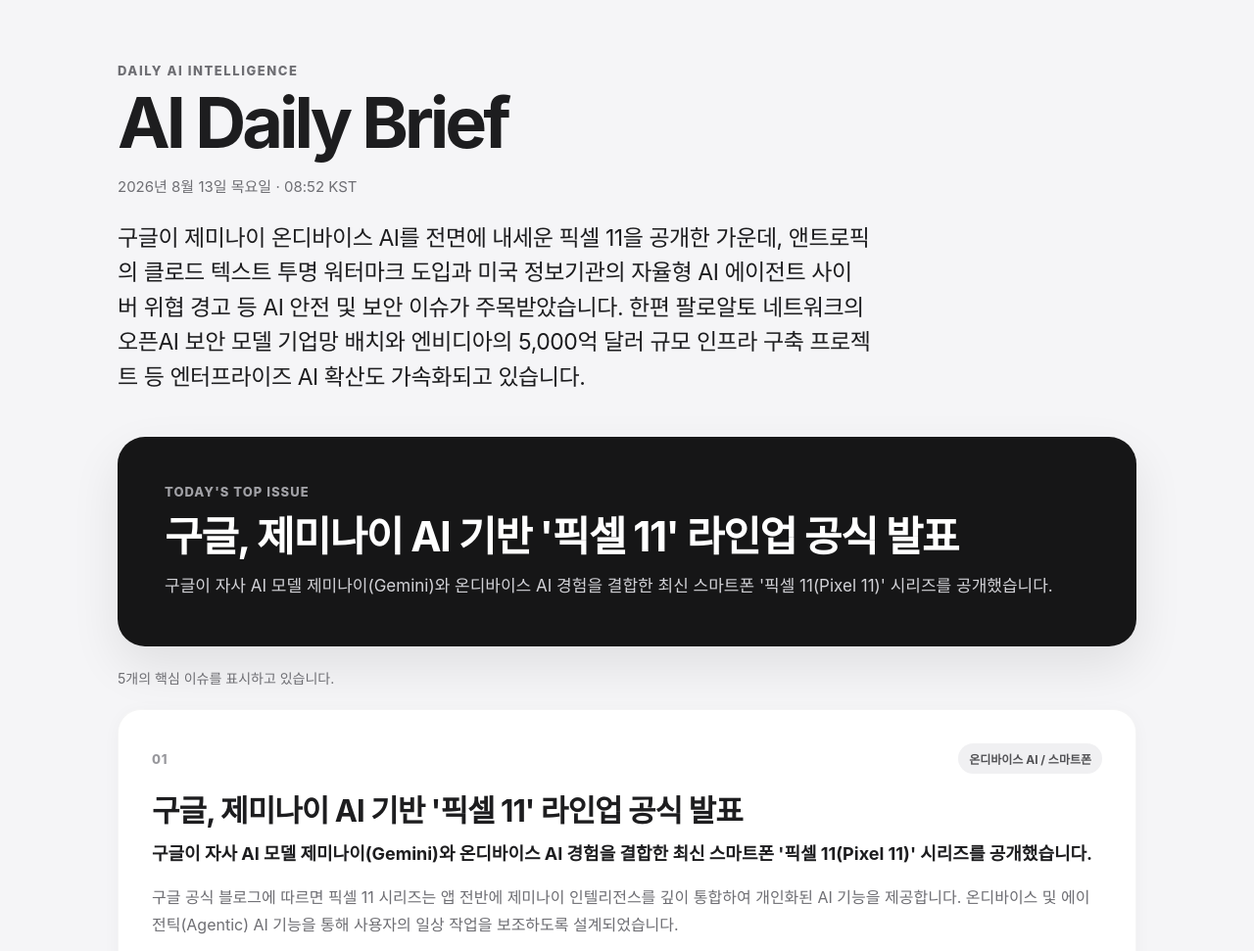
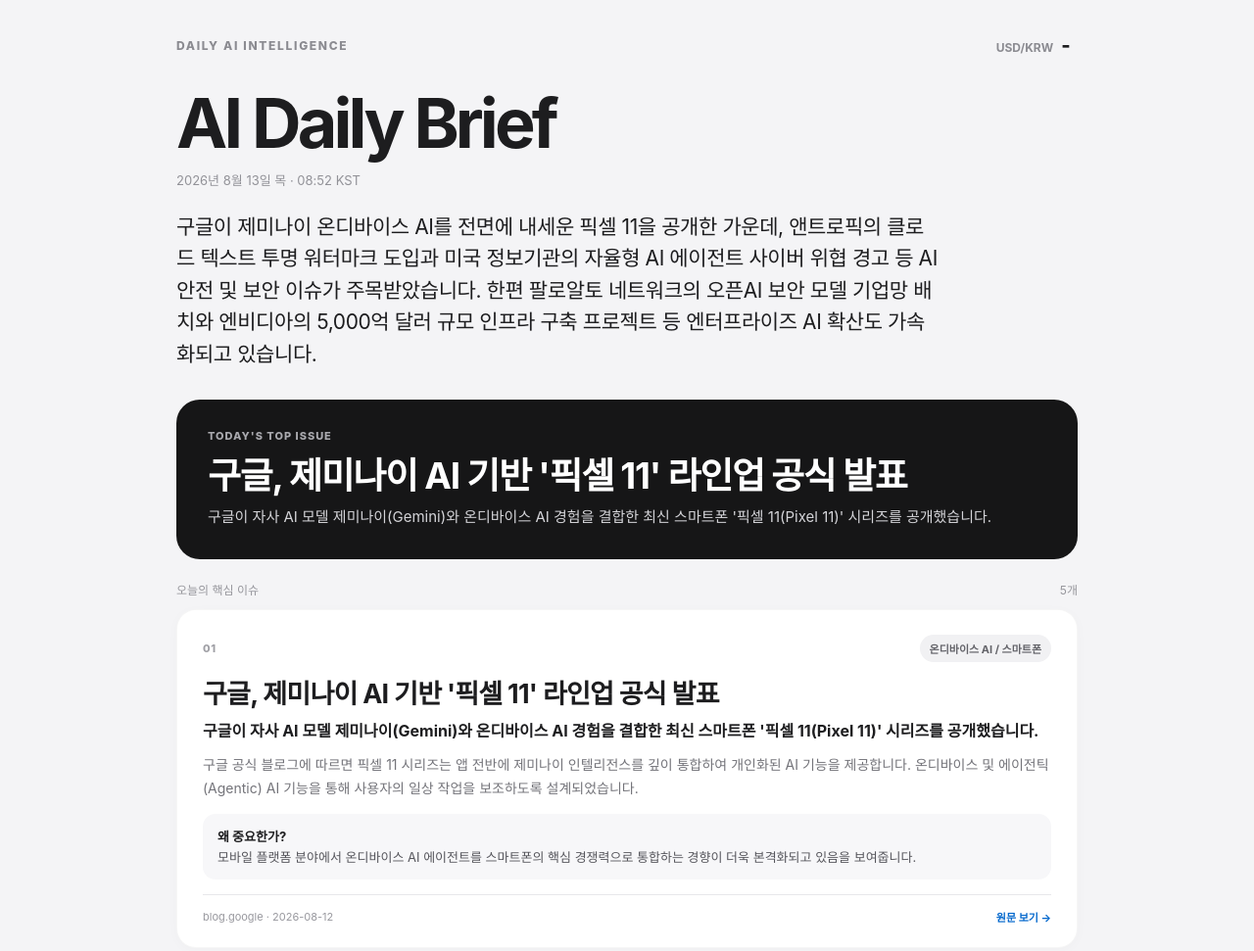
Before and after one commit to jaemin882-sys/ai-daily-brief, a plain HTML site: page index.html in a window 1280 px wide. Shown: the top 971 px of the page at 98% size. Drawn offline with Linux system fonts and the light colour scheme.

Commit message:
Add files via upload

```diff
--- a/index.html
+++ b/index.html
@@ -3,129 +3,292 @@
 <head>
   <meta charset="utf-8" />
   <meta name="viewport" content="width=device-width, initial-scale=1" />
-  <meta name="theme-color" content="#f5f5f7" />
+  <meta name="theme-color" content="#f4f4f6" />
   <title>AI Daily Brief</title>
   <style>
     :root {
-      --bg: #f5f5f7;
-      --card: rgba(255,255,255,.92);
-      --text: #1d1d1f;
-      --sub: #6e6e73;
-      --line: #e5e5e7;
-      --accent: #0071e3;
-      --dark: #161617;
+      --bg:#f4f4f6;
+      --card:#fff;
+      --text:#1d1d1f;
+      --muted:#74747a;
+      --line:#e7e7ea;
+      --dark:#161617;
+      --accent:#0066cc;
+      --soft:#f7f7f9;
     }
-    * { box-sizing: border-box; }
-    html { scroll-behavior: smooth; }
+
+    * { box-sizing:border-box; }
     body {
-      margin: 0;
-      font-family: -apple-system, BlinkMacSystemFont, "Pretendard", "Segoe UI", sans-serif;
-      background: var(--bg);
-      color: var(--text);
-      -webkit-font-smoothing: antialiased;
+      margin:0;
+      background:var(--bg);
+      color:var(--text);
+      font-family:-apple-system,BlinkMacSystemFont,"Pretendard","Segoe UI",sans-serif;
+      -webkit-font-smoothing:antialiased;
     }
-    .wrap { width: min(1040px, calc(100% - 36px)); margin: 0 auto; }
-    header { padding: 64px 0 34px; }
-    .eyebrow {
-      font-size: 13px; font-weight: 800; letter-spacing: .12em;
-      color: var(--sub); text-transform: uppercase;
+
+    .wrap {
+      width:min(920px, calc(100% - 34px));
+      margin:0 auto;
+      padding:34px 0 72px;
     }
-    h1 {
-      margin: 10px 0 8px;
-      font-size: clamp(42px, 7vw, 72px);
-      line-height: .98; letter-spacing: -.055em;
+
+    .topbar {
+      display:flex;
+      justify-content:space-between;
+      align-items:center;
+      gap:18px;
+      margin-bottom:34px;
     }
-    .meta { margin-top: 18px; color: var(--sub); font-size: 15px; }
-    .intro {
-      margin-top: 26px; max-width: 770px;
-      font-size: clamp(18px, 2.5vw, 23px);
-      line-height: 1.55; letter-spacing: -.02em;
+
+    .brand-mini {
+      font-size:12px;
+      font-weight:800;
+      letter-spacing:.14em;
+      color:#8b8b91;
+      text-transform:uppercase;
     }
+
+    .fx {
+      display:flex;
+      align-items:baseline;
+      gap:8px;
+      white-space:nowrap;
+    }
+
+    .fx-label {
+      font-size:12px;
+      font-weight:750;
+      color:#8b8b91;
+    }
+
+    .fx-value {
+      font-size:20px;
+      font-weight:800;
+      letter-spacing:-.03em;
+    }
+
+    .fx-date {
+      font-size:11px;
+      color:#a2a2a8;
+    }
+
+    .headline h1 {
+      margin:0;
+      font-size:clamp(44px,7vw,70px);
+      line-height:.98;
+      letter-spacing:-.055em;
+    }
+
+    .meta {
+      margin-top:13px;
+      font-size:13px;
+      color:#929298;
+    }
+
+    .daily-summary {
+      margin-top:23px;
+      font-size:clamp(17px,2.2vw,21px);
+      line-height:1.55;
+      letter-spacing:-.02em;
+      max-width:780px;
+    }
+
     .hero {
-      margin: 8px 0 22px;
-      border-radius: 28px;
-      padding: clamp(28px, 5vw, 48px);
-      background: var(--dark); color: white;
-      box-shadow: 0 20px 50px rgba(0,0,0,.09);
+      margin-top:30px;
+      padding:30px 32px;
+      border-radius:24px;
+      background:var(--dark);
+      color:#fff;
     }
-    .hero-label { color: #a1a1a6; font-size: 13px; font-weight: 800; letter-spacing: .08em; }
+
+    .hero-label {
+      font-size:11px;
+      font-weight:800;
+      letter-spacing:.09em;
+      color:#a9a9ae;
+    }
+
     .hero h2 {
-      margin: 13px 0 12px;
-      font-size: clamp(27px, 4vw, 42px);
-      line-height: 1.18; letter-spacing: -.035em;
+      margin:11px 0 8px;
+      font-size:clamp(25px,3.8vw,37px);
+      line-height:1.22;
+      letter-spacing:-.035em;
     }
-    .hero p { color: #d2d2d7; font-size: 17px; line-height: 1.65; margin: 0; }
-    .grid { display: grid; gap: 18px; }
+
+    .hero p {
+      margin:0;
+      color:#d4d4d8;
+      font-size:15px;
+      line-height:1.65;
+    }
+
+    .section-head {
+      display:flex;
+      justify-content:space-between;
+      align-items:center;
+      margin:22px 0 12px;
+      color:#96969c;
+      font-size:12px;
+    }
+
+    .grid {
+      display:grid;
+      gap:14px;
+    }
+
     .card {
-      border: 1px solid rgba(0,0,0,.04);
-      border-radius: 24px;
-      padding: clamp(24px, 4vw, 34px);
-      background: var(--card);
-      box-shadow: 0 3px 18px rgba(0,0,0,.035);
+      background:var(--card);
+      border-radius:20px;
+      padding:25px 26px 23px;
+      border:1px solid rgba(0,0,0,.035);
+      box-shadow:0 2px 12px rgba(0,0,0,.025);
     }
-    .card-top { display: flex; align-items: center; justify-content: space-between; gap: 12px; }
-    .num { font-weight: 800; color: #98989d; font-size: 13px; letter-spacing: .06em; }
+
+    .card-top {
+      display:flex;
+      align-items:center;
+      justify-content:space-between;
+      gap:12px;
+    }
+
+    .num {
+      font-size:11px;
+      font-weight:800;
+      color:#a0a0a6;
+      letter-spacing:.06em;
+    }
+
     .tag {
-      background: #f0f0f2; border-radius: 999px;
-      padding: 7px 11px; font-size: 12px; font-weight: 750; color: #515154;
+      padding:6px 10px;
+      border-radius:999px;
+      background:#f1f1f3;
+      font-size:11px;
+      font-weight:750;
+      color:#626268;
     }
+
     .card h3 {
-      margin: 18px 0 10px;
-      font-size: clamp(23px, 3.5vw, 31px);
-      line-height: 1.27; letter-spacing: -.03em;
+      margin:15px 0 8px;
+      font-size:clamp(21px,3vw,27px);
+      line-height:1.3;
+      letter-spacing:-.028em;
     }
+
     .summary {
-      margin: 0 0 15px;
-      font-size: 18px; line-height: 1.6; font-weight: 650;
+      margin:0;
+      font-size:16px;
+      line-height:1.55;
+      font-weight:650;
     }
+
     .detail {
-      margin: 0; color: var(--sub);
-      font-size: 16px; line-height: 1.75;
+      margin:10px 0 0;
+      color:var(--muted);
+      font-size:14px;
+      line-height:1.68;
     }
+
     .why {
-      margin-top: 20px; padding: 16px 18px;
-      background: #f7f7f9; border-radius: 15px;
-      font-size: 14px; line-height: 1.65; color: #515154;
+      margin-top:15px;
+      padding:13px 15px;
+      border-radius:13px;
+      background:var(--soft);
+      font-size:13px;
+      line-height:1.58;
+      color:#56565c;
     }
-    .why b { color: var(--text); }
+
+    .why b {
+      color:var(--text);
+    }
+
     .source-row {
-      margin-top: 20px; padding-top: 18px;
-      border-top: 1px solid var(--line);
-      display: flex; align-items: center; justify-content: space-between; gap: 12px;
-      font-size: 13px; color: var(--sub);
+      margin-top:15px;
+      padding-top:14px;
+      border-top:1px solid var(--line);
+      display:flex;
+      justify-content:space-between;
+      align-items:center;
+      gap:12px;
+      font-size:11px;
+      color:#98989e;
     }
+
     .source-row a {
-      color: var(--accent); text-decoration: none; font-weight: 700; white-space: nowrap;
+      color:var(--accent);
+      font-weight:750;
+      text-decoration:none;
+      white-space:nowrap;
     }
-    .source-row a:hover { text-decoration: underline; }
+
     footer {
-      padding: 34px 0 70px; text-align: center; color: #98989d;
-      font-size: 12px; line-height: 1.7;
+      margin-top:25px;
+      text-align:center;
+      font-size:11px;
+      line-height:1.6;
+      color:#a1a1a7;
     }
-    .status {
-      margin: 22px 0;
-      color: var(--sub);
-      font-size: 14px;
+
+    .error {
+      background:#fff;
+      padding:20px;
+      border-radius:16px;
+      color:#77777d;
+      font-size:14px;
+      line-height:1.6;
     }
-    .error {
-      background: white; border-radius: 18px; padding: 22px;
-      color: #6e6e73; line-height: 1.6;
-    }
-    @media (max-width: 600px) {
-      header { padding-top: 42px; }
-      .wrap { width: min(100% - 24px, 1040px); }
-      .source-row { align-items: flex-start; flex-direction: column; }
+
+    @media (max-width:600px) {
+      .wrap {
+        width:min(100% - 22px,920px);
+        padding-top:22px;
+      }
+
+      .topbar {
+        align-items:flex-start;
+        margin-bottom:26px;
+      }
+
+      .fx {
+        flex-wrap:wrap;
+        justify-content:flex-end;
+        gap:4px 7px;
+      }
+
+      .fx-value { font-size:18px; }
+
+      .hero {
+        padding:24px 22px;
+        border-radius:20px;
+      }
+
+      .card {
+        padding:21px 19px 19px;
+      }
+
+      .source-row {
+        align-items:flex-start;
+      }
     }
   </style>
 </head>
 <body>
   <div class="wrap">
-    <header>
-      <div class="eyebrow">Daily AI Intelligence</div>
+    <div class="topbar">
+      <div class="brand-mini">Daily AI Intelligence</div>
+
+      <div class="fx" title="일일 기준환율">
+        <span class="fx-label">USD/KRW</span>
+        <span class="fx-value" id="fxValue">-</span>
+        <span class="fx-date" id="fxDate"></span>
+      </div>
+    </div>
+
+    <header class="headline">
       <h1>AI Daily Brief</h1>
       <div class="meta" id="dateText">최신 브리핑 불러오는 중…</div>
-      <div class="intro" id="daySummary">
-        오늘 알아둘 AI 업계의 핵심 이슈를 자동으로 선별해 보여줍니다.
+      <div class="daily-summary" id="daySummary">
+        오늘 알아둘 AI 업계 핵심 이슈를 자동으로 선별해 보여줍니다.
       </div>
     </header>
 
@@ -135,56 +298,69 @@
       <p id="heroSummary"></p>
     </section>
 
-    <div class="status" id="status">뉴스 데이터를 불러오고 있습니다.</div>
+    <div class="section-head">
+      <span>오늘의 핵심 이슈</span>
+      <span id="issueCount"></span>
+    </div>
+
     <main class="grid" id="issueList"></main>
 
     <footer>
-      매일 자동 생성되는 AI 뉴스 브리핑 · AI 요약은 원문과 다를 수 있으므로 중요한 내용은 출처를 확인하세요.
+      AI 요약은 원문과 다를 수 있습니다. 중요한 내용은 각 카드의 원문을 확인하세요.
     </footer>
   </div>
 
   <script>
     const escapeHtml = (value = "") =>
       String(value).replace(/[&<>"']/g, ch => ({
-        "&": "&amp;", "<": "&lt;", ">": "&gt;", '"': "&quot;", "'": "&#039;"
+        "&":"&amp;","<":"&lt;",">":"&gt;",'"':"&quot;","'":"&#039;"
       }[ch]));
 
     function safeUrl(url) {
       try {
         const parsed = new URL(url);
-        return ["http:", "https:"].includes(parsed.protocol) ? parsed.href : "#";
-      } catch {
-        return "#";
-      }
+        return ["http:","https:"].includes(parsed.protocol) ? parsed.href : "#";
+      } catch { return "#"; }
     }
 
     function formatDate(dateString) {
-      if (!dateString) return "업데이트 날짜 없음";
+      if (!dateString) return "";
       const d = new Date(dateString + "T12:00:00");
       if (Number.isNaN(d.getTime())) return dateString;
       return new Intl.DateTimeFormat("ko-KR", {
-        year: "numeric", month: "long", day: "numeric", weekday: "long"
+        year:"numeric", month:"long", day:"numeric", weekday:"short"
       }).format(d);
     }
 
     async function loadBrief() {
-      const status = document.getElementById("status");
       const list = document.getElementById("issueList");
 
       try {
-        const response = await fetch(`./news.json?v=${Date.now()}`, { cache: "no-store" });
+        const response = await fetch(`./news.json?v=${Date.now()}`, { cache:"no-store" });
         if (!response.ok) throw new Error("news.json을 불러오지 못했습니다.");
         const data = await response.json();
 
         document.getElementById("dateText").textContent =
           `${formatDate(data.date)} · ${data.updated_at || ""}`;
+
         document.getElementById("daySummary").textContent =
           data.daily_summary || "오늘의 AI 핵심 이슈입니다.";
 
+        if (data.exchange_rate && data.exchange_rate.usd_krw) {
+          const rate = Number(data.exchange_rate.usd_krw);
+          document.getElementById("fxValue").textContent =
+            Number.isFinite(rate)
+              ? `${rate.toLocaleString("ko-KR", { maximumFractionDigits: 2 })}원`
+              : "-";
+          document.getElementById("fxDate").textContent =
+            data.exchange_rate.date ? `· ${data.exchange_rate.date}` : "";
+        }
+
         const issues = Array.isArray(data.issues) ? data.issues : [];
+        document.getElementById("issueCount").textContent = `${issues.length}개`;
 
-        if (issues.length === 0) {
-          status.innerHTML = '<div class="error">아직 브리핑이 생성되지 않았습니다. GitHub Actions에서 <b>Update AI Daily Brief</b>를 한 번 실행해주세요.</div>';
+        if (!issues.length) {
+          list.innerHTML = '<div class="error">아직 오늘의 브리핑이 생성되지 않았습니다.</div>';
           return;
         }
 
@@ -195,14 +371,10 @@
 
         list.innerHTML = issues.map((item, idx) => {
           const url = safeUrl(item.source_url);
-          const sourceLink = url === "#"
-            ? ""
-            : `<a href="${escapeHtml(url)}" target="_blank" rel="noopener noreferrer">원문 보기 →</a>`;
-
           return `
             <article class="card">
               <div class="card-top">
-                <span class="num">${String(idx + 1).padStart(2, "0")}</span>
+                <span class="num">${String(idx + 1).padStart(2,"0")}</span>
                 <span class="tag">${escapeHtml(item.category || "AI")}</span>
               </div>
               <h3>${escapeHtml(item.title)}</h3>
@@ -211,15 +383,14 @@
               <div class="why"><b>왜 중요한가?</b><br>${escapeHtml(item.why_it_matters)}</div>
               <div class="source-row">
                 <span>${escapeHtml(item.source_name || "출처")} · ${escapeHtml(item.published_date || "")}</span>
-                ${sourceLink}
+                ${url !== "#" ? `<a href="${escapeHtml(url)}" target="_blank" rel="noopener noreferrer">원문 보기 →</a>` : ""}
               </div>
-            </article>`;
+            </article>
+          `;
         }).join("");
 
-        status.textContent = `${issues.length}개의 핵심 이슈를 표시하고 있습니다.`;
       } catch (err) {
-        console.error(err);
-        status.innerHTML = `<div class="error">브리핑을 불러오지 못했습니다.<br>${escapeHtml(err.message)}</div>`;
+        list.innerHTML = `<div class="error">브리핑을 불러오지 못했습니다.<br>${escapeHtml(err.message)}</div>`;
       }
     }
 
```
Also changed, not shown: requirements.txt, 1 other file.
